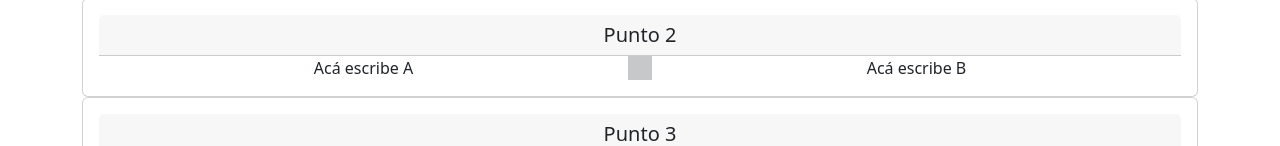
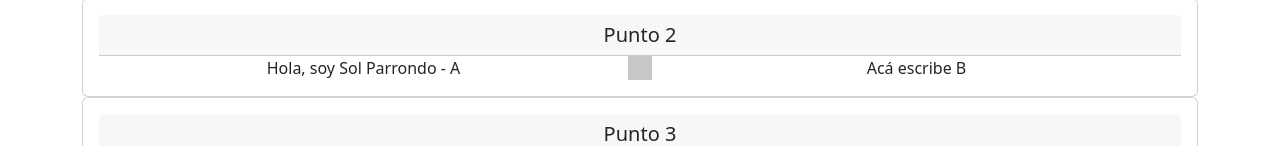
Before and after one commit to solparrondo/ejercicio1-github, a plain HTML site: page index.html in a window 1280 px wide. Shown: the part 582-728 px from the top of the page. Drawn offline with nearby package versions, Linux system fonts and the light colour scheme.

Commit message:
added name A

```diff
--- a/index.html
+++ b/index.html
@@ -84,7 +84,7 @@
           <div class="container">
             <div class="row">
               <div class="col-sm">
-                Acá escribe A
+                Hola, soy Sol Parrondo - A
               </div>
               <div class="vr"></div>
               <div class="col-sm">
```
